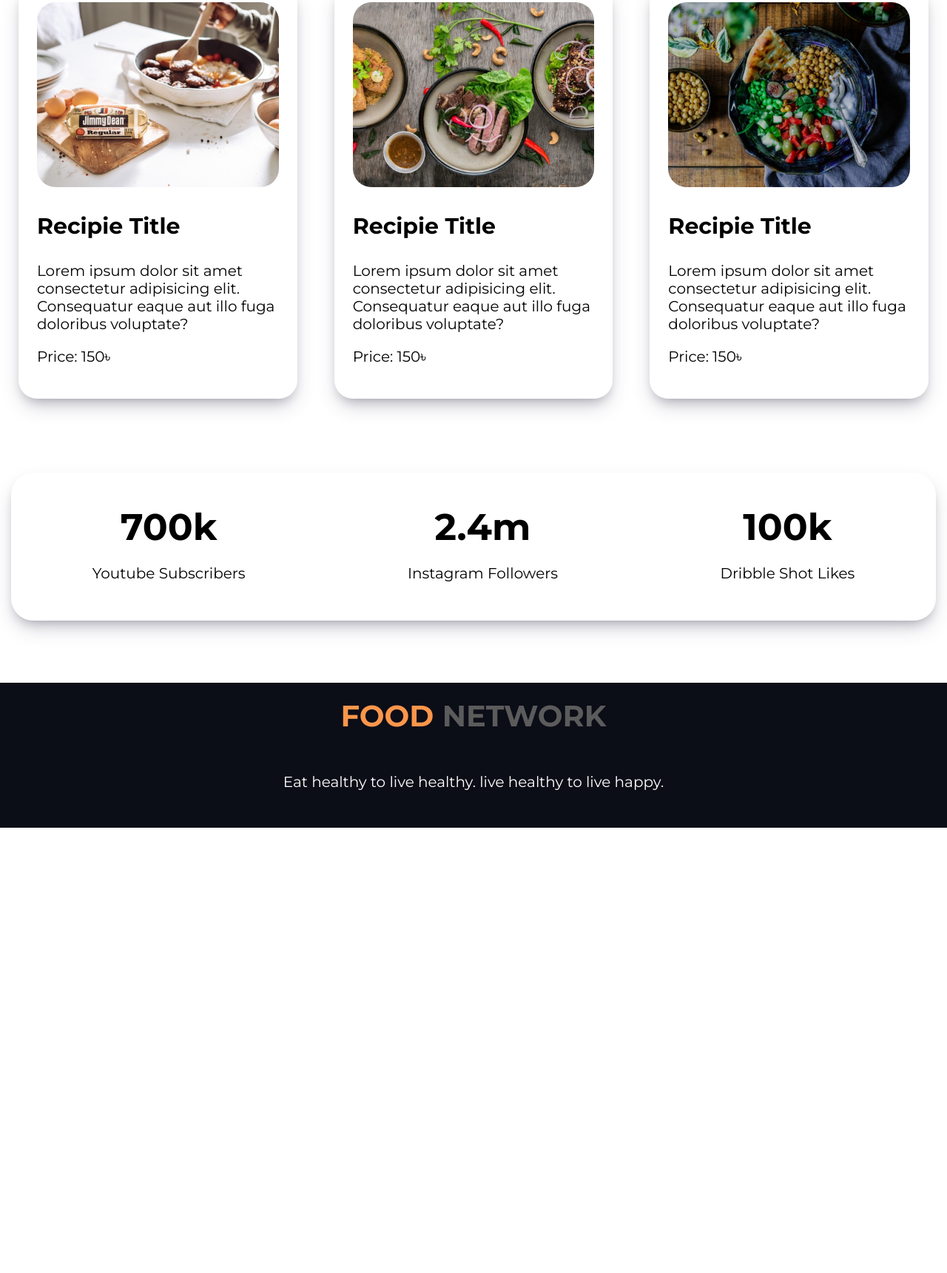
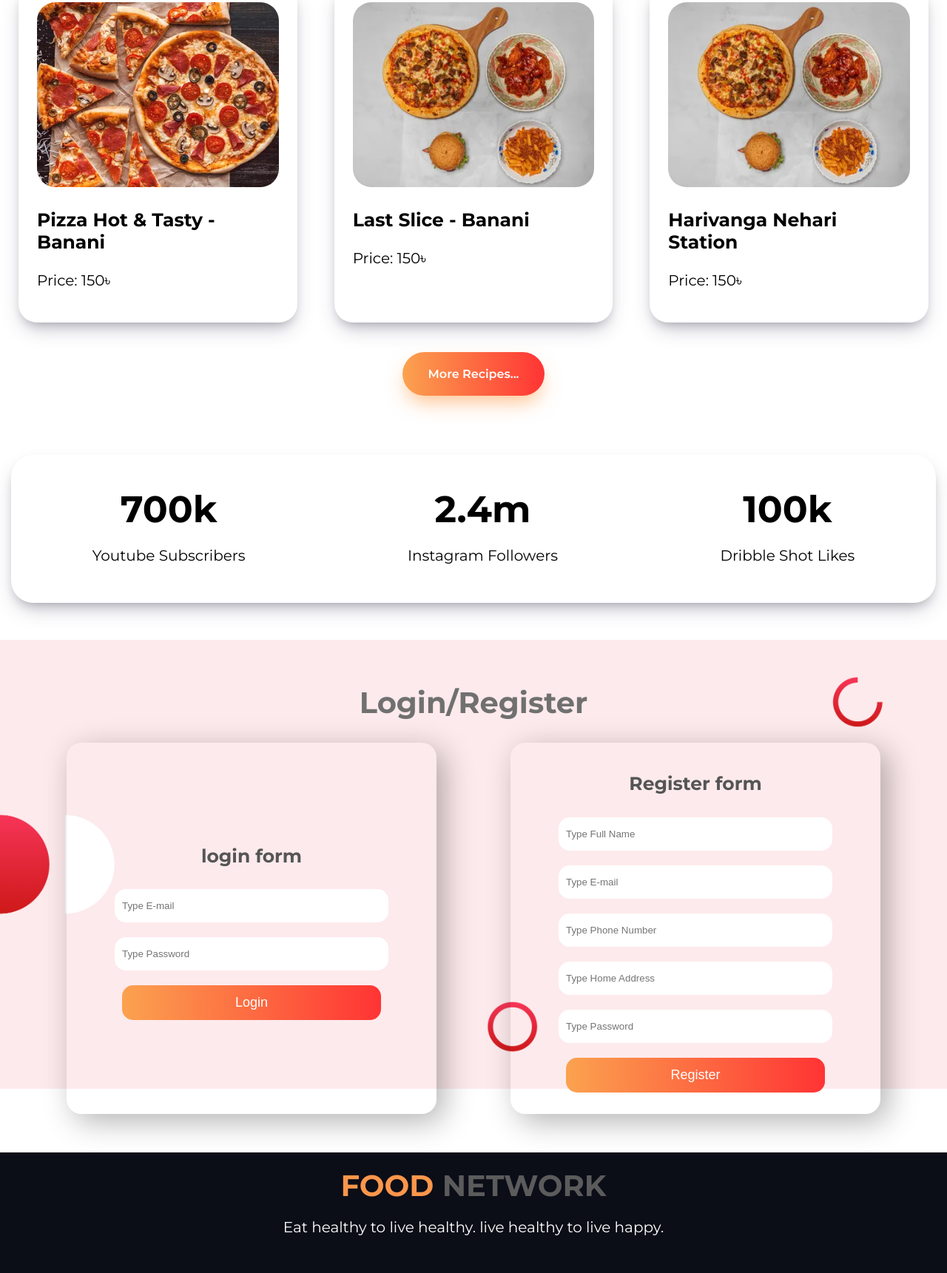
Before and after one commit to fsmdsohel/food-network, a plain HTML site: page index.html in a window 1280 px wide. Shown: the part 1583-3304 px from the top of the page at 74% size. Before the commit the page ends 2702 px from the top, so only its background shows below. Drawn offline with Linux system fonts and the light colour scheme.

Commit message:
Login/register added

```diff
--- a/index.html
+++ b/index.html
@@ -45,8 +45,7 @@
             <div class="about-item">
                 <h2>About Me</h2>
                 <p>Hi, 👏 <br> <br>
-                    I'm Mary and I love FOOD. I used to be a teacher, and now making food and writing about
-                    it online is my full-time job. I love talking with people about food, and I'm so glad you're here
+                    I'm Sohel and I love FOOD. I am the developer of this website. Hope you guys are gonna like this.
                 </p>
                 <a href="" class="anchor-button">Contact Me</a>
             </div>
@@ -64,38 +63,37 @@
             <div class="recipes-items">
                 <div class="recipes-item">
                     <div class="recipes-img">
-                        <img src="./images/food/Project Cover.jpg" alt="recipes">
+                        <img src="./images/other-food/obiw-listing.webp" alt="recipes">
                     </div>
                     <div class="receipes-content">
-                        <h3>Recipie Title</h3>
-                        <p>Lorem ipsum dolor sit amet consectetur adipisicing elit. Consequatur eaque aut illo fuga
-                            doloribus voluptate?</p>
+                        <h3>Pizza Hot & Tasty - Banani</h3>
+                        <p></p>
                         <p>Price: 150৳</p>
                     </div>
                 </div>
                 <div class="recipes-item">
                     <div class="recipes-img">
-                        <img src="./images/food/Project Cover1.jpg" alt="recipes">
+                        <img src="./images/other-food/otnv-listing.webp" alt="recipes">
                     </div>
                     <div class="receipes-content">
-                        <h3>Recipie Title</h3>
-                        <p>Lorem ipsum dolor sit amet consectetur adipisicing elit. Consequatur eaque aut illo fuga
-                            doloribus voluptate?</p>
+                        <h3>Last Slice - Banani</h3>
+                        <p></p>
                         <p>Price: 150৳</p>
                     </div>
                 </div>
                 <div class="recipes-item">
                     <div class="recipes-img">
-                        <img src="./images/food/Project Cover8.png" alt="recipes">
+                        <img src="./images/other-food/otnv-listing.webp" alt="recipes">
                     </div>
                     <div class="receipes-content">
-                        <h3>Recipie Title</h3>
-                        <p>Lorem ipsum dolor sit amet consectetur adipisicing elit. Consequatur eaque aut illo fuga
-                            doloribus voluptate?</p>
+                        <h3>Harivanga Nehari Station</h3>
+                        <p></p>
                         <p>Price: 150৳</p>
                     </div>
                 </div>
             </div>
+
+            <div class="more-recipes"> <a href="" class="anchor-button">More Recipes...</a></div>
         </div>
     </section>
 
@@ -118,6 +116,39 @@
         </div>
     </section>
 
+
+    <!-- Login/Register -->
+
+    <div class="log-reg">
+        <div class="log-reg-wrapper">
+            <div class="log-reg-header">
+                <h1>Login/Register</h1>
+            </div>
+            <div class="log-reg-form">
+                <div class="login-form">
+                    <div class="login-wrapper">
+                        <h2>login form</h2>
+                        <input type="email" placeholder="Type E-mail">
+                        <input type="password" placeholder="Type Password">
+                        <input type="submit" value="Login">
+                    </div>
+                </div>
+                <div class="register-form">
+                    <div class="register-wrapper">
+                        <h2>Register form</h2>
+                        <input type="text" placeholder="Type Full Name">
+                        <input type="email" placeholder="Type E-mail">
+                        <input type="number" placeholder="Type Phone Number">
+                        <input type="address" placeholder="Type Home Address">
+                        <input type="password" placeholder="Type Password">
+                        <input type="submit" value="Register">
+                    </div>
+                </div>
+            </div>
+        </div>
+    </div>
+
+
     <!-- footer -->
 
     <footer>
--- a/style.css
+++ b/style.css
@@ -11,7 +11,7 @@ h2 {
   font-size: 40px;
 }
 h3 {
-  font-size: 30px;
+  font-size: 25px;
 }
 p {
   font-size: 20px;
@@ -130,6 +130,7 @@ p {
   padding: 25px;
   background-color: #ffffff;
   margin: 0 25px;
+  margin-bottom: 60px;
   border-radius: 25px;
   box-shadow: rgba(50, 50, 93, 0.25) 0px 13px 27px -5px,
     rgba(0, 0, 0, 0.3) 0px 8px 16px -8px;
@@ -140,6 +141,10 @@ p {
   height: 250px;
   object-fit: cover;
   border-radius: 25px;
+}
+
+.more-recipes {
+  text-align: center;
 }
 
 /* counter */
@@ -175,6 +180,7 @@ footer {
 
 footer h2 {
   color: #5b5b5b;
+  margin: 0;
   padding: 20px 0;
 }
 
@@ -183,3 +189,75 @@ footer p {
   padding-bottom: 50px;
   color: #ffffff;
 }
+
+/* login/register */
+
+.log-reg {
+  background-image: url(./images/shapes/Frame\ 58.jpg);
+  background-repeat: no-repeat;
+  background-size: 100% auto;
+}
+.log-reg-wrapper {
+  padding: 50px 0;
+  text-align: center;
+}
+.log-reg-header h1 {
+  color: #707070;
+  font-size: 40px;
+}
+.log-reg-form {
+  display: flex;
+  flex-direction: row;
+  max-width: 1200px;
+  margin: 0 auto;
+}
+
+.login-form,
+.register-form {
+  width: 100%;
+}
+
+.login-wrapper,
+.register-wrapper {
+  display: flex;
+  flex-direction: column;
+  margin: 20px 50px;
+  padding: 10px 0;
+  align-items: center;
+  justify-content: center;
+  height: 92%;
+  box-shadow: 10px 10px 40px RGBA(0, 0, 0, 0.3);
+  border-radius: 20px;
+}
+
+.login-wrapper h2,
+.register-wrapper h2 {
+  color: #555555;
+  font-size: 25px;
+}
+
+.login-wrapper input,
+.register-wrapper input {
+  padding: 15px 10px;
+  width: 100%;
+  max-width: 70%;
+  margin: 10px 0;
+  outline: none;
+  border-radius: 15px;
+  border: 0;
+  font-weight: 6001;
+}
+
+.register-wrapper input[type="submit"],
+.login-wrapper input[type="submit"] {
+  font-size: 18px;
+  background-image: linear-gradient(to right, #fba24f, #ff3434);
+  color: #fff;
+  width: 100%;
+  padding: 13px 0;
+}
+
+.register-wrapper input:focus,
+.login-wrapper input:focus {
+  box-shadow: 0px 0px 10px RGBA(0, 0, 0, 0.2);
+}
```
Also changed, not shown: images/other-food/gypd-listing.webp (added), images/other-food/obiw-listing.webp (added), images/other-food/otnv-listing.webp (added).
